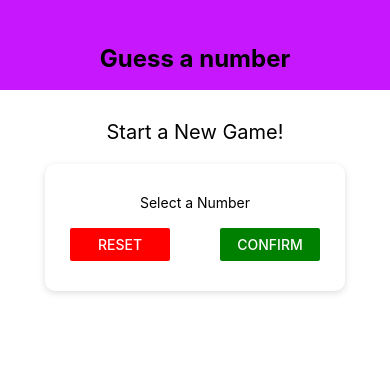
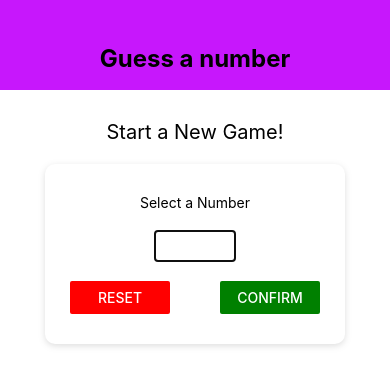
Before and after one commit to antilik/react-native-guess-number, a React Native app: screen / in a window 390 px wide. Shown: the top 386 px of the page. Built offline with nearby package versions, Linux system fonts and the light colour scheme.

Commit message:
logic for Input. UI style for Input. Some other functional.

```diff
--- a/App.js
+++ b/App.js
@@ -3,7 +3,7 @@ import { StatusBar } from 'expo-status-bar';
 import { StyleSheet, View } from 'react-native';
 
 import Header from './components/Header';
-import StartGameScreen from './screens/StartGamScreen';
+import StartGameScreen from './screens/StartGameScreen';
 
 export default function App() {
   return (
--- /dev/null
+++ b/components/Input.js
@@ -0,0 +1,24 @@
+import React from 'react';
+import { TextInput, StyleSheet } from 'react-native';
+
+
+const Input = (props) => {
+
+  return (
+    <TextInput
+      {...props.inputProps}
+      style={{...styles.input, ...props.style}}
+    />);
+};
+const styles = StyleSheet.create({
+  input: {
+    height: 30,
+    width: '80%',
+    borderBottomColor: 'gray',
+    borderBottomWidth: 1,
+    marginVertical: 20,
+    fontSize: 18,
+  }
+});
+
+export default Input;
--- a/screens/StartGamScreen.js
+++ /dev/null
@@ -1,54 +0,0 @@
-import React from 'react';
-import { View, Text, StyleSheet, TextInput, Button } from 'react-native';
-
-import Card from '../components/Card';
-import Colors from  '../constants/colors';
-
-const StartGameScreen = (props) => {
-  return (
-    <View style={styles.screen}>
-      <Text style={styles.title}>Start a New Game!</Text>
-      <Card
-        style={{
-          width: 300,
-          maxWidth: '90%',
-          alignItems: 'center',
-        }}
-      >
-        <Text>Select a Number</Text>
-        <TextInput />
-        <View style={styles.buttonsContainer}>
-          <View style={styles.btnWrapper}>
-            <Button title="Reset" onPress={() => {}} color={Colors.btnDisagree}/>
-          </View>
-          <View style={styles.btnWrapper}>
-            <Button title="Confirm" onPress={() => {}} color={Colors.btnAgree} />
-          </View>
-        </View>
-      </Card>
-    </View>
-  );
-};
-
-const styles = StyleSheet.create({
-  screen: {
-    flex: 1,
-    padding: 10,
-    alignItems: 'center',
-  },
-  title: {
-    fontSize: 20,
-    marginVertical: 20,
-  },
-  buttonsContainer: {
-    flexDirection: 'row',
-    width: '100%',
-    justifyContent: 'space-between',
-    paddingHorizontal: 15,
-  },
-  btnWrapper: {
-    width: 100,
-  },
-});
-
-export default StartGameScreen;
--- /dev/null
+++ b/screens/StartGameScreen.js
@@ -0,0 +1,131 @@
+import React, { useState } from 'react';
+import {
+  View,
+  Text,
+  StyleSheet,
+  Button,
+  TouchableWithoutFeedback,
+  Keyboard,
+} from 'react-native';
+
+import Card from '../components/Card';
+import Input from '../components/Input';
+import Colors from '../constants/colors';
+
+const StartGameScreen = () => {
+  const [value, setValue] = useState('');
+  const [isConfirmed, setIsConfirmed] = useState(false);
+  const [selectedUserNumber, setSelectedUserNumber] = useState();
+
+  const hideKeyboard = () => {
+    Keyboard.dismiss();
+  };
+
+  const inputHandler = (inputText) => {
+    setValue(inputText.replace(/[^0-9]/g, ''));
+  };
+
+  const resetBtnHandler = () => {
+    setValue('');
+    setIsConfirmed(false);
+  };
+
+  const confirmBtnHandler = () => {
+    const chosenNumber = parseInt(value);
+
+    if (isNaN(chosenNumber) || chosenNumber <= 0 || chosenNumber > 99) {
+      return null;
+    }
+
+    setSelectedUserNumber(chosenNumber);
+    setIsConfirmed(true);
+    setValue('');
+  };
+
+  const showChosenNumber = () => {
+    return (
+      <Text
+        style={styles.chosenNumberText}
+      >Chosen Number: {selectedUserNumber}</Text>
+    );
+  };
+
+  return (
+    <TouchableWithoutFeedback
+      onPress={hideKeyboard}
+    >
+      <View style={styles.screen}>
+        <Text style={styles.title}>Start a New Game!</Text>
+        <Card
+          style={{
+            width: 300,
+            maxWidth: '90%',
+            alignItems: 'center',
+          }}
+        >
+          <Text>Select a Number</Text>
+          <Input
+            style={styles.input}
+            inputProps={{
+              keyboardType: 'phone-pad',
+              autoFocus: true,
+              blurOnSubmit: true,
+              autoCapitalize: 'none',
+              autoCorrect: false,
+              maxLength: 2,
+              value: value,
+              onChangeText: inputHandler,
+            }}
+          />
+          <View style={styles.buttonsContainer}>
+            <View style={styles.btnWrapper}>
+              <Button
+                title='Reset'
+                onPress={resetBtnHandler}
+                color={Colors.btnDisagree}
+              />
+            </View>
+            <View style={styles.btnWrapper}>
+              <Button
+                title='Confirm'
+                onPress={confirmBtnHandler}
+                color={Colors.btnAgree}
+              />
+            </View>
+          </View>
+        </Card>
+        {isConfirmed ? showChosenNumber() : null}
+      </View>
+    </TouchableWithoutFeedback>
+  );
+};
+
+const styles = StyleSheet.create({
+  screen: {
+    flex: 1,
+    padding: 10,
+    alignItems: 'center',
+  },
+  title: {
+    fontSize: 20,
+    marginVertical: 20,
+  },
+  buttonsContainer: {
+    flexDirection: 'row',
+    width: '100%',
+    justifyContent: 'space-between',
+    paddingHorizontal: 15,
+  },
+  btnWrapper: {
+    width: 100,
+  },
+  input: {
+    width: 80,
+    textAlign: 'center',
+  },
+  chosenNumberText: {
+    marginTop: 80,
+  },
+});
+
+export default StartGameScreen;
```
Also changed, not shown: components/NewComponent.js (renamed from screens/NewComponent.js).
